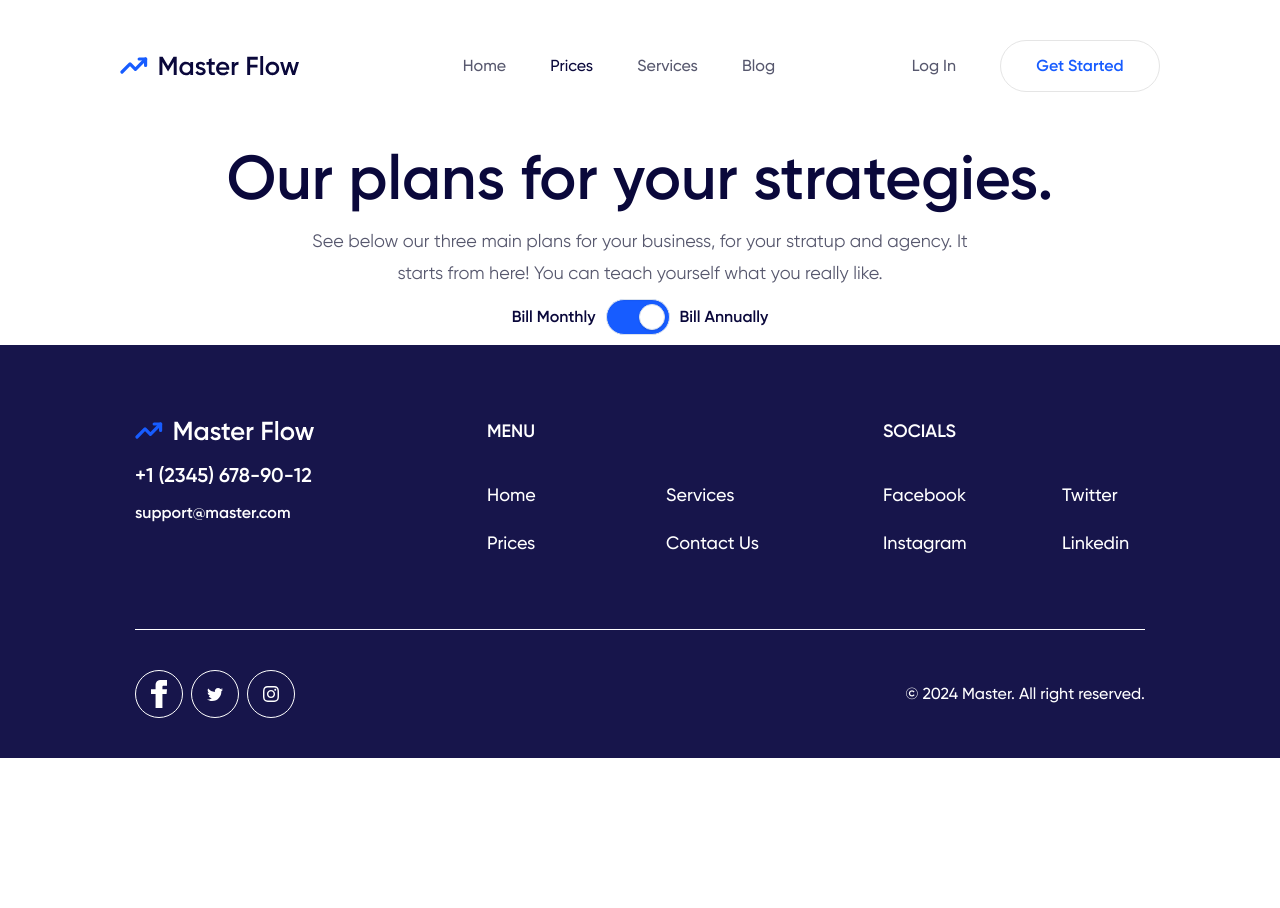
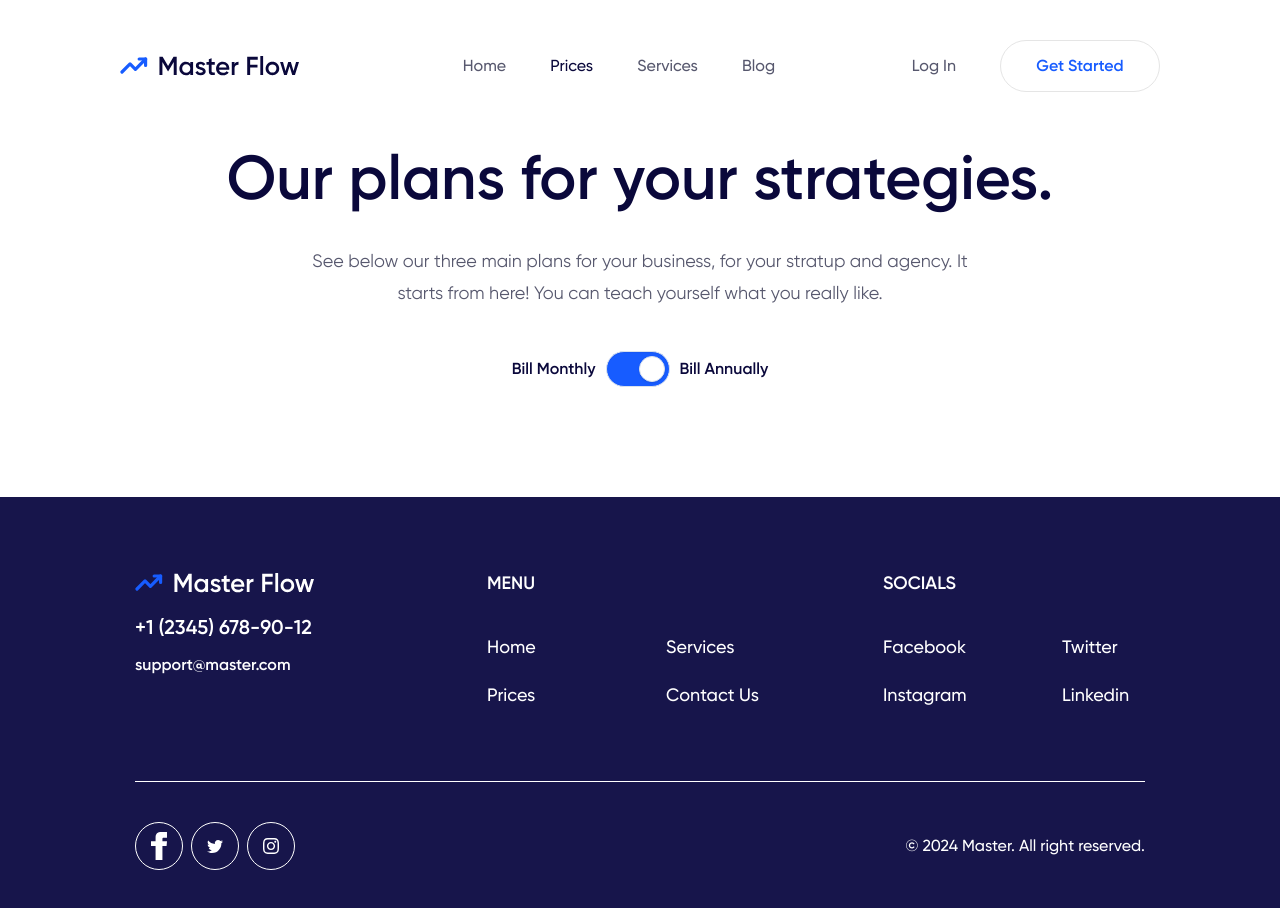
Before and after one commit to Slavinto/master-flow, a Next.js app: page /prices in a window 1280 px wide. Before the commit the page ends 800 px from the top, so only its background shows below. Built offline with nearby package versions, Linux system fonts and the light colour scheme; no server answers.

Commit message:
Finished top part with title and switch component

```diff
--- a/src/components/custom-switch.tsx
+++ b/src/components/custom-switch.tsx
@@ -14,14 +14,12 @@ export default function CustomSwitch(props: UseSwitchParameters) {
         "Switch-focusVisible": focusVisible,
     };
 
+    // primary: #175cff
+
     return (
         <BasicSwitchRoot className={clsx(stateClasses, "bg-primary")}>
             <BasicSwitchThumb className={clsx(stateClasses)} />
-            <BasicSwitchInput
-                {...getInputProps()}
-                aria-label='switch'
-                className={clsx("")}
-            />
+            <BasicSwitchInput {...getInputProps()} aria-label='switch' />
         </BasicSwitchRoot>
     );
 }
--- a/src/components/plans.tsx
+++ b/src/components/plans.tsx
@@ -1,14 +1,16 @@
 "use client";
 
-import React from "react";
+import React, { useState } from "react";
 import { styled } from "@mui/material";
 import Switch, { switchClasses } from "@mui/material/Switch";
 import { CustomSwitch } from ".";
 
 const Plans = () => {
+    const [billAnnually, setBillAnnually] = useState(true);
+
     return (
         <section className='flex flex-col items-center'>
-            <article className='flex flex-col  max-w-[900px] items-center text-center'>
+            <article className='pb-[100px] flex gap-5 flex-col  max-w-[900px] items-center text-center'>
                 <h2 className='page-main-text'>
                     Our plans for your strategies.
                 </h2>
@@ -17,9 +19,12 @@ const Plans = () => {
                     stratup and agency. It starts from here! You can teach
                     yourself what you really like.
                 </p>
-                <div className='flex items-center gap-2,5 text-darker-blue font-semibold text-base'>
+                <div className='pt-3 flex items-center gap-2,5 text-darker-blue font-semibold text-base'>
                     <p>Bill Monthly</p>
-                    <CustomSwitch defaultChecked />
+                    <CustomSwitch
+                        defaultChecked
+                        onChange={() => setBillAnnually((prev) => !prev)}
+                    />
                     <p>Bill Annually</p>
                 </div>
             </article>
```
